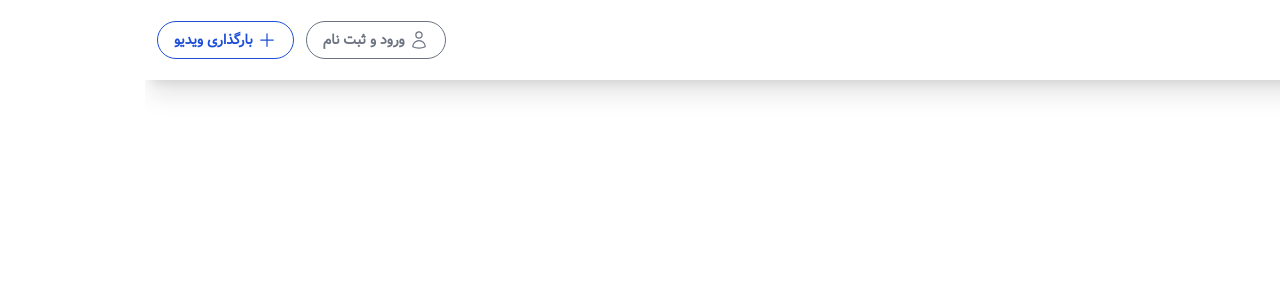
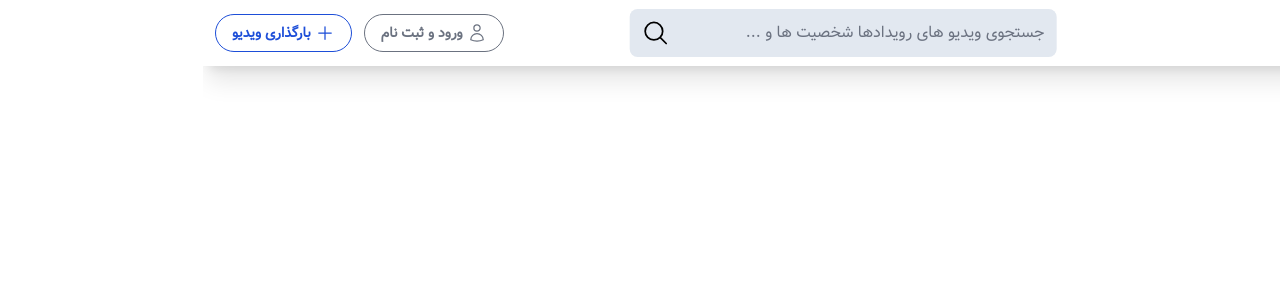
Before and after one commit to alishirani1384/Utube, a React (Vite) app: page / in a window 1280 px wide. Shown: the top 300 px of the page. Built offline with nearby package versions, Linux system fonts and the light colour scheme.

Commit message:
navbar added TODO:give functionality to it

```diff
--- /dev/null
+++ b/src/components/feature/Logo.jsx
@@ -0,0 +1,13 @@
+import { PlayCircleIcon } from '@heroicons/react/24/outline'
+import React from 'react'
+
+const Logo = () => {
+  return (
+      <div className='flex items-center gap-1 cursor-pointer'>
+          <PlayCircleIcon width={50} color='red'/>
+          <h1 className='font-bold italic text-xl hidden sm:block'>یوتوب</h1>
+    </div>
+  )
+}
+
+export default Logo
--- a/src/components/feature/SearchInp.jsx
+++ b/src/components/feature/SearchInp.jsx
@@ -1,8 +1,12 @@
+import { MagnifyingGlassIcon } from '@heroicons/react/24/outline'
 import React from 'react'
 
 const SearchInp = () => {
   return (
-    <div>SearchInp</div>
+    <form className='my-3 w-full relative'>
+      <input type="text" placeholder='جستجوی ویدیو های رویدادها شخصیت ها و ...' className='w-full p-3 rounded-lg bg-slate-200 outline-none placeholder:text-gray-500' />
+      <button className='absolute top-1/2 -translate-y-1/2 left-3'><MagnifyingGlassIcon width={28}/></button>
+    </form>
   )
 }
 
--- a/src/components/layout/Navbar.jsx
+++ b/src/components/layout/Navbar.jsx
@@ -3,13 +3,22 @@
 import UploadBtn from '../feature/UploadBtn';
 import Tippy from '@tippyjs/react';
 import MenuBtn from '../feature/MenuBtn';
+import Logo from '../feature/Logo';
+import SearchInp from '../feature/SearchInp';
+import { Link } from 'react-router-dom';
 
 
 const Navbar = () => {
   return (
-    <nav className='h-20 flex items-center shadow-xl'>
-      <div className='flex w-full justify-between items-center mx-3'>
+    <nav className='py-2 relative flex items-center shadow-xl'>
+      <div className='flex-col w-full justify-between items-center mx-3'>
+        <div className='flex justify-between items-center'>
+          <div className='flex items-center gap-2'>
             <MenuBtn />
+            <Link>
+              <Logo to={"/"} />
+            </Link>
+          </div>
           <div className='flex items-center gap-3'>
             <Tippy className='sm:hidden' content="ورود و ثبت نام">
               <SignBtn />
@@ -18,7 +27,10 @@
               <UploadBtn />
             </Tippy>
           </div>
-
+        </div>
+        <div className='top-1/2 lg:-translate-y-1/2 left-1/2 lg:-translate-x-1/2 lg:absolute lg:w-1/3'>
+          <SearchInp />
+        </div>
       </div>
     </nav>
   )
```
Lines whose indentation alone changed are shown as unchanged.
